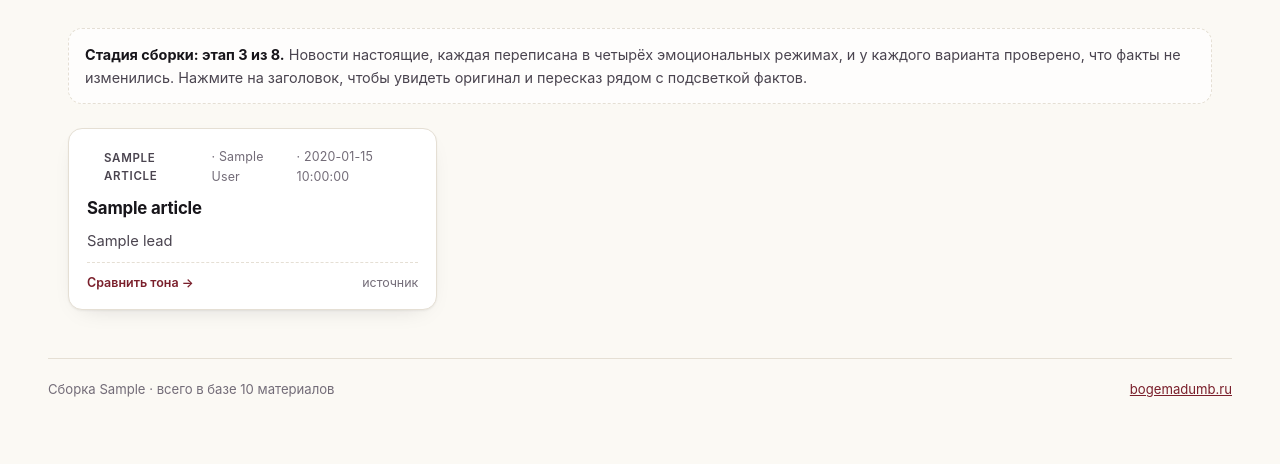
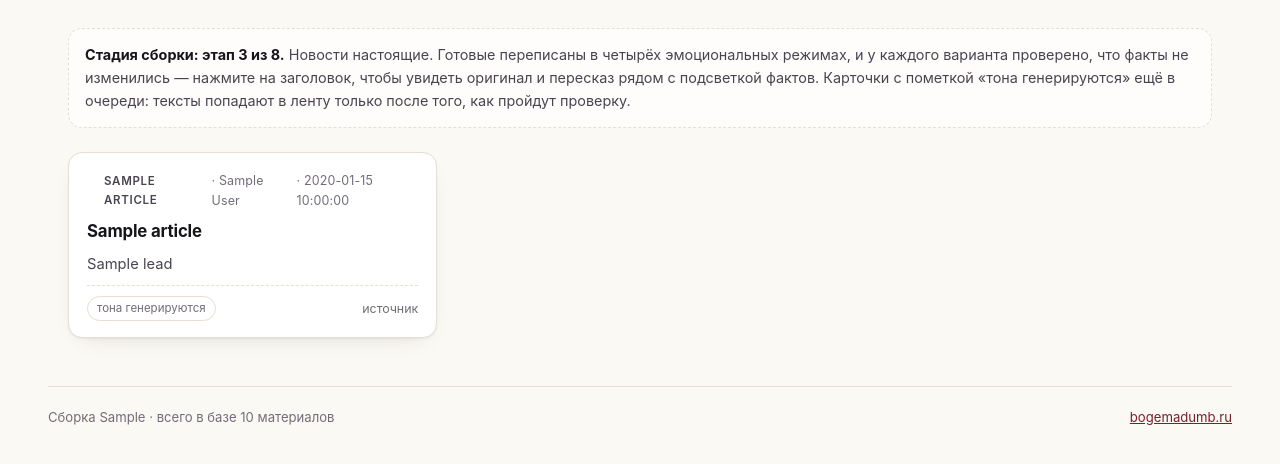
Before and after one commit to bogemadumb/mood-news-grid, a FastAPI app: template app/templates/index.html in a window 1280 px wide. Shown: the part 212-676 px from the top of the page. Run offline with FastAPI, Linux system fonts and the light colour scheme; the template is opened without the code that fills it: most values are stand-ins (such as "Sample title", 1, 10 or a date in 2020).

Commit message:
Грид не пустеет, пока конвейер набирает тона: неготовые помечаются очередью

```diff
--- a/app/main.py
+++ b/app/main.py
@@ -65,13 +65,23 @@ def make_lead(text: str | None, limit: int = 180) -> str:
     return cut[: space if space > 60 else limit].rstrip(" ,.;:—-") + "…"
 
 
+MIN_GRID = 6
+
+
 @app.get("/", response_class=HTMLResponse)
 def index(request: Request):
+    # В ленту идут новости, у которых готовы все тона. Пока конвейер их не набрал,
+    # показываем и остальные, помечая, что они в очереди: пустая страница выглядела бы
+    # поломкой, а честная очередь — рабочим состоянием.
     articles = repository.showcase_articles()
+    ready_ids = {a["id"] for a in articles}
+    if len(articles) < MIN_GRID:
+        articles = repository.showcase_articles(only_ready=False)
     for a in articles:
         a["hue"] = source_hue(a["source_code"])
         a["published_human"] = human_time(a["published_at"])
         a["lead"] = make_lead(a["rewrite_source_text"])
+        a["is_ready"] = a["id"] in ready_ids
 
     counts = repository.counters()
     return templates.TemplateResponse(
--- a/app/templates/index.html
+++ b/app/templates/index.html
@@ -31,9 +31,10 @@
 
   <div class="notice">
     <b>Стадия сборки: этап 3 из 8.</b>
-    Новости настоящие, каждая переписана в четырёх эмоциональных режимах, и у каждого
-    варианта проверено, что факты не изменились. Нажмите на заголовок, чтобы увидеть
-    оригинал и пересказ рядом с подсветкой фактов.
+    Новости настоящие. Готовые переписаны в четырёх эмоциональных режимах, и у каждого
+    варианта проверено, что факты не изменились — нажмите на заголовок, чтобы увидеть
+    оригинал и пересказ рядом с подсветкой фактов. Карточки с пометкой «тона генерируются»
+    ещё в очереди: тексты попадают в ленту только после того, как пройдут проверку.
   </div>
 
   <div class="grid">
@@ -46,12 +47,20 @@
         <span>· {{ a.published_human }}</span>
       </div>
 
-      <h2><a href="{{ url_for('article_page', article_id=a.id) }}">{{ a.title }}</a></h2>
+      <h2>
+        {% if a.is_ready %}
+        <a href="{{ url_for('article_page', article_id=a.id) }}">{{ a.title }}</a>
+        {% else %}{{ a.title }}{% endif %}
+      </h2>
 
       <p class="lead">{{ a.lead }}</p>
 
       <div class="card-foot">
+        {% if a.is_ready %}
         <a href="{{ url_for('article_page', article_id=a.id) }}">Сравнить тона →</a>
+        {% else %}
+        <span class="badge">тона генерируются</span>
+        {% endif %}
         <a href="{{ a.url }}" target="_blank" rel="nofollow noopener" class="muted-link">источник</a>
       </div>
     </article>
```
